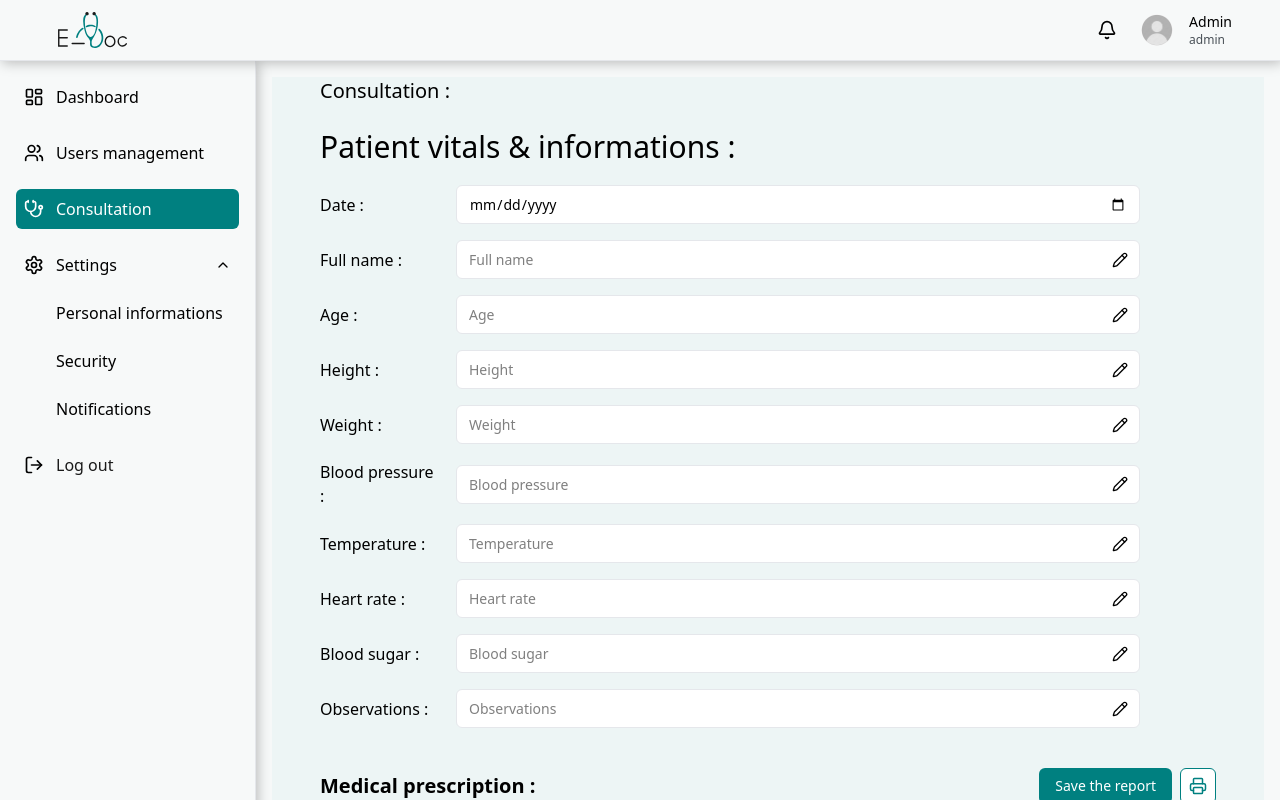
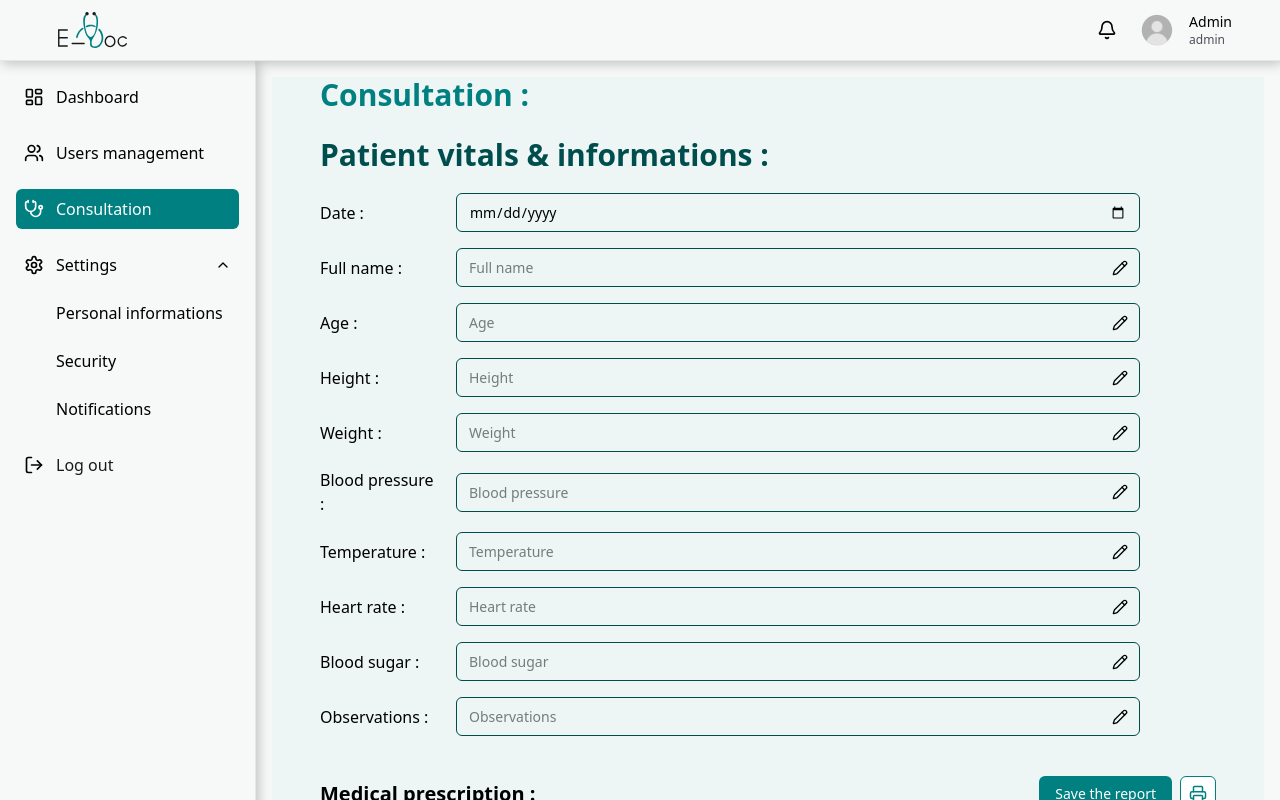
Before and after one commit to ManelMostefaoui/E-Doc, a React (Vite) app in the folder Front-End_HSM/: page /consultation in a window 1280 px wide. Built offline with nearby package versions, Linux system fonts and the light colour scheme.

Commit message:
cosultation 2

```diff
--- a/Front-End_HSM/src/components/consultationForm.jsx
+++ b/Front-End_HSM/src/components/consultationForm.jsx
@@ -20,12 +20,12 @@ export default function ConsultationForm() {
     "Observations",
   ]
   return (
-    <div className="max-w-4xl mx-auto">
-      <h1 className="text-xl font-medium text-primary mb-6">Consultation :</h1>
+    <div className="max-w-4xl  mx-auto">
+      <h1 className="text-3xl font-bold text-[#008080]  mb-6">Consultation :</h1>
 
       {/* Patient Vitals & Information */}
       <section className="form-section">
-        <h2 className="form-section-title text-3xl">Patient vitals & informations :</h2>
+        <h2 className="form-section-title text-[#004D4D] font-bold  text-3xl">Patient vitals & informations :</h2>
         <div className="grid grid-cols-1 gap-4 mt-5">
         <div  className="grid grid-cols-[120px_1fr] items-center gap-4">
               <label className="form-label">Date :</label>
--- a/Front-End_HSM/src/index.css
+++ b/Front-End_HSM/src/index.css
@@ -47,11 +47,11 @@ body {
 .form-input {
   width: 90%;
   border-radius: 0.375rem; /* Rounded-md */
-  border: 1px solid #e5e7eb; /* Border-gray-200 */
+  border: 1px solid #004D4D; /* Border-gray-200 */
   padding: 0.5rem  0.75rem; /* px-3 py-2 */
   font-size: 0.875rem; /* Text-sm */
   outline: none;
-  background-color: white;
+  background-color: transparent;
   margin-inline: auto;
 }
 
```
